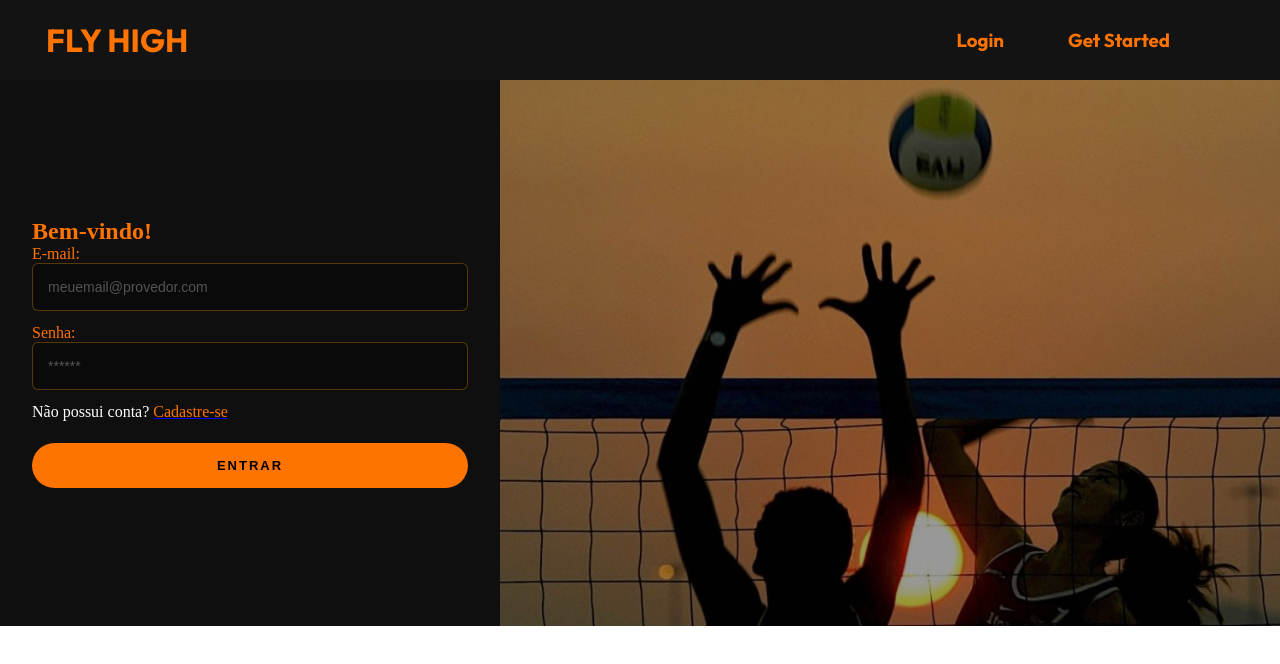
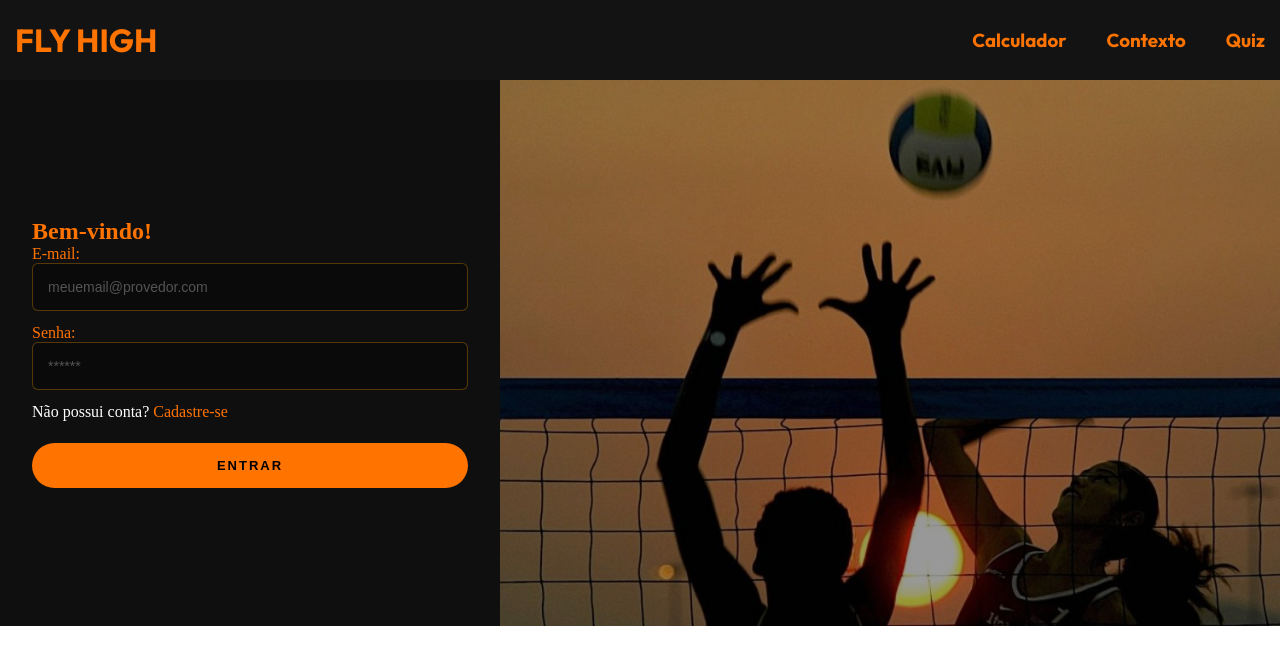
Before and after one commit to MathBernardino/CaminhoDoAce, a website: page public/login.html in a window 1280 px wide. Drawn offline with Linux system fonts and the light colour scheme; a web font is replaced by a local one.

Commit message:
STYLE/FEAT Estilização final da navBar aliado aos links para acesso de outras paginas

```diff
--- a/public/css/style.css
+++ b/public/css/style.css
@@ -6,18 +6,35 @@
     box-sizing: border-box;
 }
 
-.navBar{
+.navBar {
+    padding: 15px;
     font-family: "Outfit";
     color: rgb(255, 115, 0);
     display: flex;
     flex-direction: row;
     align-items: center;
-    justify-content: center;
+    justify-content: space-between;
     background-color: rgb(19, 19, 19);
     height: 80px;
 }
 
-.Login:hover, .Started:hover{
+.nav_Bar_h3 {
+    display: flex;
+    flex-direction: row;
+    gap: 40px;
+}
+
+.navBar a {
+    text-decoration: none;
+    color: inherit;
+}
+
+
+.navBar h3:hover {
+    color: white;
+}
+
+.navBar h1:hover {
     color: white;
 }
 
--- a/public/login.html
+++ b/public/login.html
@@ -18,9 +18,15 @@
 <body class="Body_Login">
 
     <div class="navBar">
-        <h1 style="margin-right: 60%">FLY HIGH</h1>
-        <h3 class="Login" style="margin-right: 5%;">Login</h3>
-        <h3 class="Started" style="margin-right: 5%;">Get Started</h3>
+        <div class="navBar_FLY">
+            <a href="index.html"><h1>FLY HIGH</h1></a>
+        </div>
+
+        <div class="nav_Bar_h3">
+            <h3>Calculador</h3>
+            <a href="contexto.html"><h3>Contexto</h3></a>
+            <h3>Quiz</h3>
+        </div>
     </div>
 
     <body>
@@ -36,8 +42,7 @@
                         <span>Senha:</span>
                         <input id="senha_input" type="password" placeholder="******" />
                     </div>
-                <label style="color: white">Não possui conta? <a href="cadastro.html"><span
-                            class="destaque">Cadastre-se</span></a></label>
+                    <label style="color: white">Não possui conta? <a href="cadastro.html" style="text-decoration: none; color: inherit;"><span class="destaque">Cadastre-se</span></a></label>
                     <button class="btnEntrar" onclick="entrar()">Entrar</button>
                     <div id="div_erros_login" class="mensagem_erro"></div>
                 </div>
@@ -45,15 +50,6 @@
             <div class="background_login"></div>
         </div>
 
-
-    <!--footer inicio-->
-    <!-- <div class="footer">
-        <div class="container">
-            <h4>Feito com amor por aluno &hearts; SPTech &copy; 2023</h4>
-            <span class="version">v1.0.0</span>
-        </div>
-    </div> -->
-    <!--footer fim-->
 
     </body>
 
```
Also changed, not shown: public/cadastro.html (+9 -3 lines), public/contexto.html (+9 -3 lines), public/index.html (+13 -5 lines), public/tutorial.html (+9 -3 lines). Lines whose indentation alone changed are shown as unchanged.
